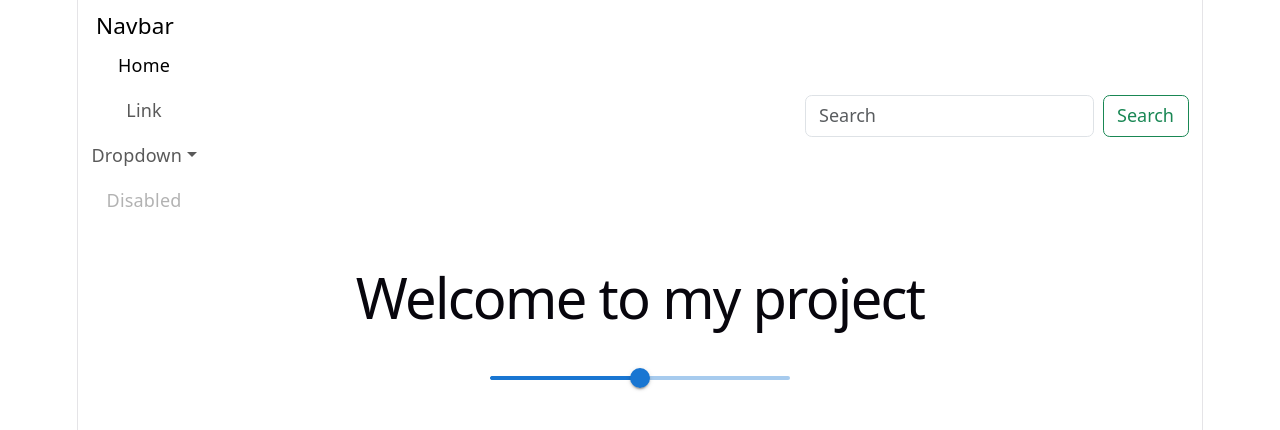
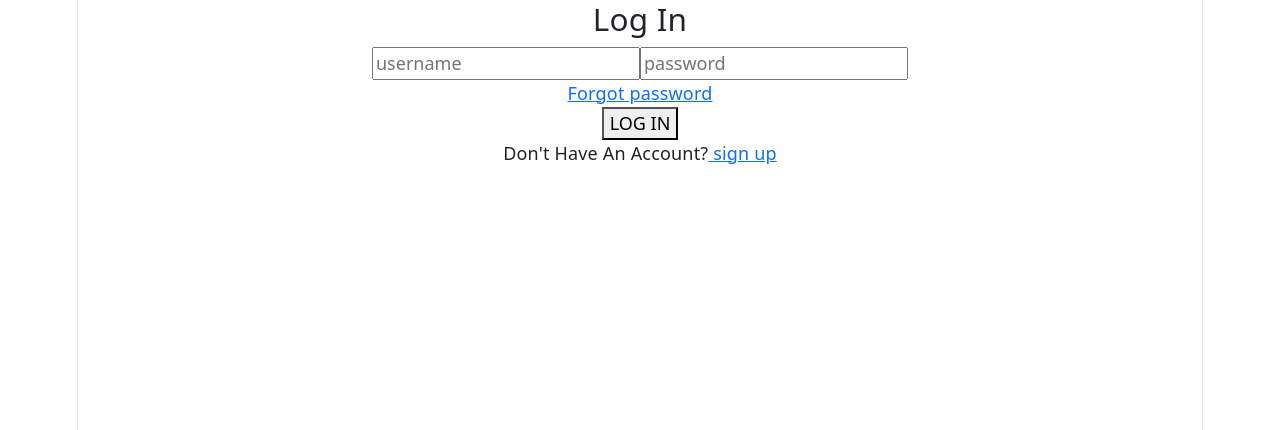
Before and after one commit to maya-said/ass-app, a React (Vite) app: page / in a window 1280 px wide. Shown: the top 430 px of the page. Built offline with nearby package versions, Linux system fonts and the light colour scheme; the HTML template or start-up script is replaced by a standard one.

Commit message:
remove bootstrap

```diff
--- a/package.json
+++ b/package.json
@@ -13,7 +13,6 @@
     "@emotion/react": "^11.14.0",
     "@emotion/styled": "^11.14.1",
     "@mui/material": "^9.0.0",
-    "bootstrap": "^5.3.8",
     "jiti": "^2.6.1",
     "react": "^19.2.5",
     "react-dom": "^19.2.5"
@@ -27,6 +26,7 @@
     "eslint-plugin-react-hooks": "^7.1.1",
     "eslint-plugin-react-refresh": "^0.5.2",
     "globals": "^17.5.0",
+    "sass-embedded": "^1.99.0",
     "typescript": "^6.0.3",
     "vite": "^8.0.10"
   }
--- a/src/App.tsx
+++ b/src/App.tsx
@@ -1,22 +1,8 @@
-import React from "react";
-import Navbar from './Components/Navbar';
-import CustomSlider from './Components/Slider';
-import './App.css';
 
-const App: React.FC = () => {
+import Login from "./fratures/auth/login/Login";
+const App = () => {
   return (
-    <div>
-      <Navbar />
-      <h1>Welcome to my project</h1>
-      <CustomSlider
-        min={0}
-        max={100}
-        step={5}
-        defaultValue={50}
-        onChange={(val: any) => console.log("Slider value:", val)}
-      />
-    </div>
+    <Login/>
   );
-};
-
+}
 export default App;
--- /dev/null
+++ b/src/fratures/auth/login/Login.tsx
@@ -0,0 +1,26 @@
+import "./Login.scss";
+
+const Login = () => {
+    return (
+
+    <div className="form-container">
+        <div className="form-header">
+            <h3>Log In</h3>
+        </div>
+        <div className="input-container">
+            <input type="text" placeholder="username" required />
+            <input type="password" placeholder="password" required />
+        <div className="forgot-password">
+            <a href="#">Forgot password</a>
+        </div>
+        <div className="botton">
+            <button className="submit" type="submit">LOG IN</button>
+        </div>
+        <div className="signup">
+            Don't Have An Account?<a href="signup.html"> sign up</a>
+        </div>
+    </div>
+    </div>
+    );
+}
+export default Login;
```
Also changed, not shown: src/fratures/auth/login/Login.scss (added), 1 other file (tests, documents, lock files or other folders).
